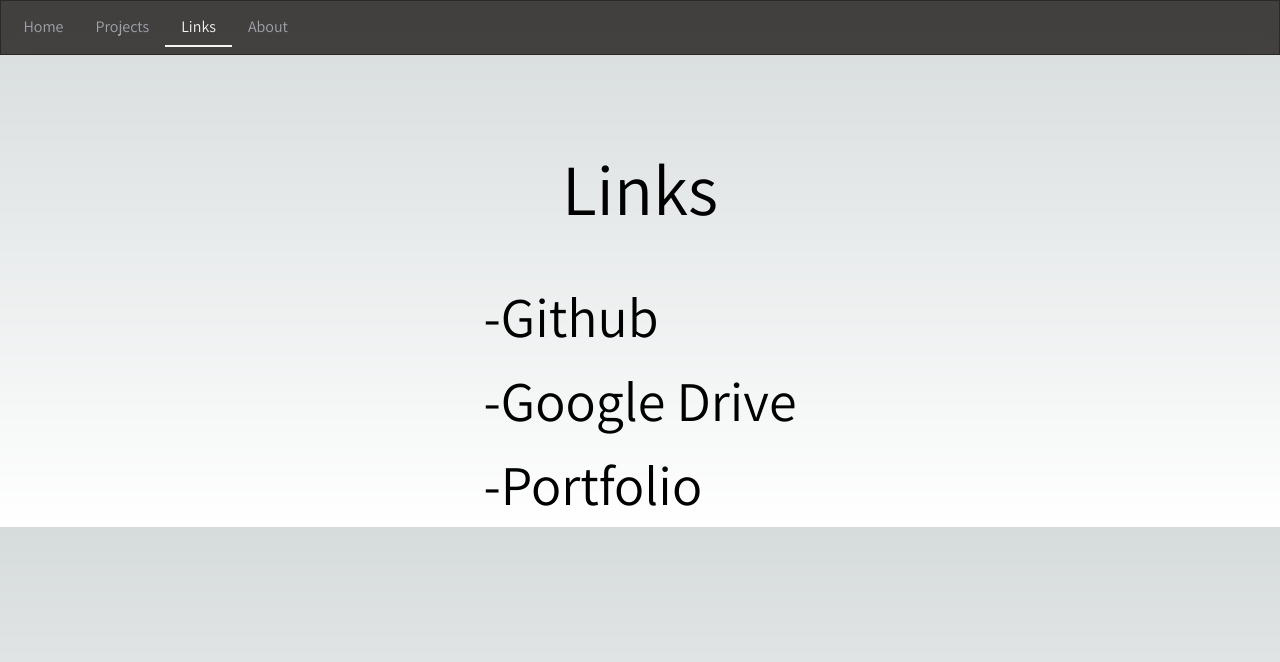
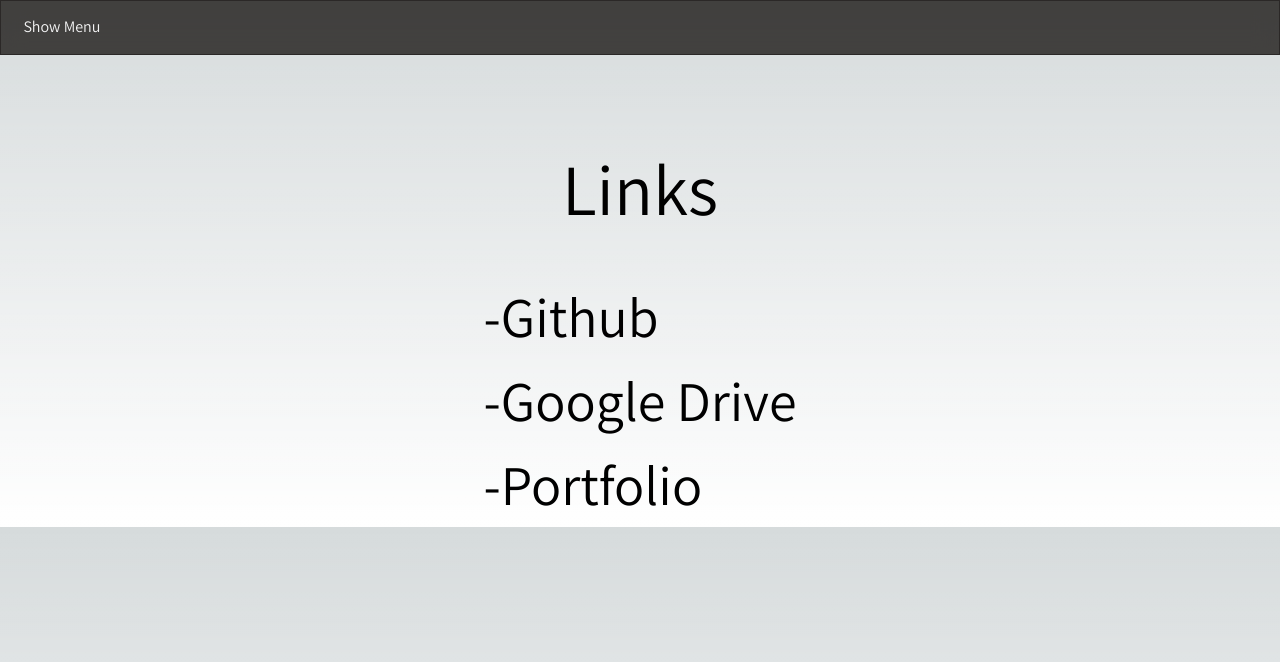
Before and after one commit to flokleiser/nextjs-flo, a Next.js app: page /links in a window 1280 px wide. Shown: the top 662 px of the page. Built offline with nearby package versions, Linux system fonts and the light colour scheme.

Commit message:
weird navbar show/hide

```diff
--- a/app/components/Navbar.js
+++ b/app/components/Navbar.js
@@ -28,10 +28,22 @@
 export default function Navbar() {
   let pathname = usePathname() || "/";
 
+  const [showNavbar, setShowNavbar] = useState(false);
   const [hoveredPath, setHoveredPath] = useState(pathname);
+
+  const toggleNavbarVisibility = () => {
+    setShowNavbar(!showNavbar);
+  };
 
   return (
     <div className="border border-stone-800/90 p-[0.4rem] mb-12 sticky top z-[100] bg-stone-900/80 backdrop-blur-md">
+       <button
+        className="px-4 py-2 rounded-md text-sm lg:text-base relative no-underline duration-300 ease-in text-zinc-100 bg-stone-90/80"
+        onClick={toggleNavbarVisibility}
+      >
+        {showNavbar ? "Hide Menu" : "Show Menu"}
+      </button>
+      {showNavbar && (
       <nav className="flex 2 relative justify-start w-full z-[100]  ">
         {navItems.map((item, index) => {
           const isActive = item.path === pathname;
@@ -69,6 +81,7 @@
           );
         })}
       </nav>
+       )}
     </div>
   );
 }
```
